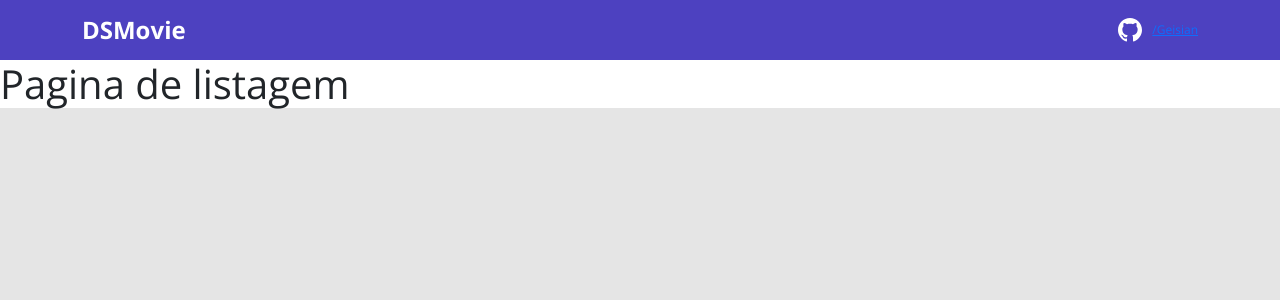
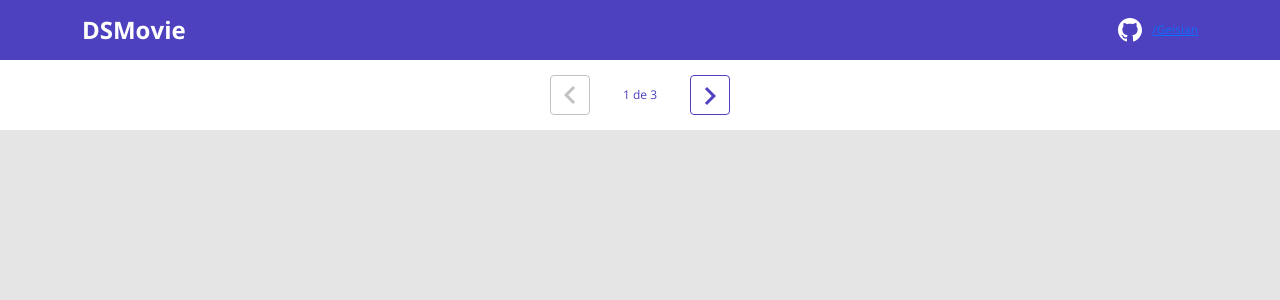
Before and after one commit to GeisianHReis/dsmovie, a React (Create React App) app in the folder frontend/: page / in a window 1280 px wide. Shown: the top 300 px of the page. Built offline with nearby package versions, Linux system fonts and the light colour scheme.

Commit message:
Layout Paginas

```diff
--- /dev/null
+++ b/frontend/src/componentes/Pagination/index.tsx
@@ -0,0 +1,21 @@
+import {ReactComponent as Seta} from "assets/img/seta.svg";
+import "./styles.css";
+
+function Pagination() {
+    return (
+        <div className="dsmovie-pagination-container">
+            <div className="dsmovie-pagination-box">
+                <button className="dsmovie-pagination-button" disabled={true} >
+                    <Seta />
+                </button>
+                <p>{`${1} de ${3}`}</p>
+                <button className="dsmovie-pagination-button" disabled={false} >
+                    <Seta className="dsmovie-flip-horizontal" />
+                </button>
+            </div>
+        </div>
+
+    );
+}
+
+export default Pagination;
--- /dev/null
+++ b/frontend/src/componentes/Pagination/styles.css
@@ -0,0 +1,53 @@
+.dsmovie-pagination-container {
+    padding: 15px 0;
+    display: flex;
+    justify-content: center;
+    align-items: center;
+}
+
+.dsmovie-pagination-box {
+    width: 180px;
+    display: flex;
+    justify-content: space-between;
+    align-items: center;
+}
+
+.dsmovie-pagination-box form {
+    width: 100%;
+    display: flex;
+}
+
+.dsmovie-pagination-button {
+    width: 40px;
+    height: 40px;
+    border-radius: 4px;
+    background-color: #fff;
+    display: flex;
+    justify-content: center;
+    align-items: center;
+    border: 1px solid var(--color-primary);
+    cursor: pointer;
+}
+
+.dsmovie-pagination-button svg {
+    filter: brightness(0) saturate(100%) invert(26%) sepia(19%) saturate(7395%) hue-rotate(234deg) brightness(89%) contrast(92%);
+}
+
+.dsmovie-pagination-button:disabled {
+    border: 1px solid #c2c2c2;
+    cursor: unset;
+}
+
+.dsmovie-pagination-button:disabled svg {
+    filter: none;
+}
+
+.dsmovie-pagination-container p {
+    margin: 0;
+    font-size: 12px;
+    color: var(--color-primary);
+}
+
+.dsmovie-flip-horizontal {
+    transform: rotate(180deg);
+}
--- a/frontend/src/pages/Listing/index.tsx
+++ b/frontend/src/pages/Listing/index.tsx
@@ -1,7 +1,9 @@
+import Pagination from "componentes/Pagination";
+
 function Listing(){
 
     return(
-        <h1>Pagina de listagem</h1>
+        <Pagination />
     );
 }
 
```
Also changed, not shown: frontend/src/assets/img/seta.svg (added).
